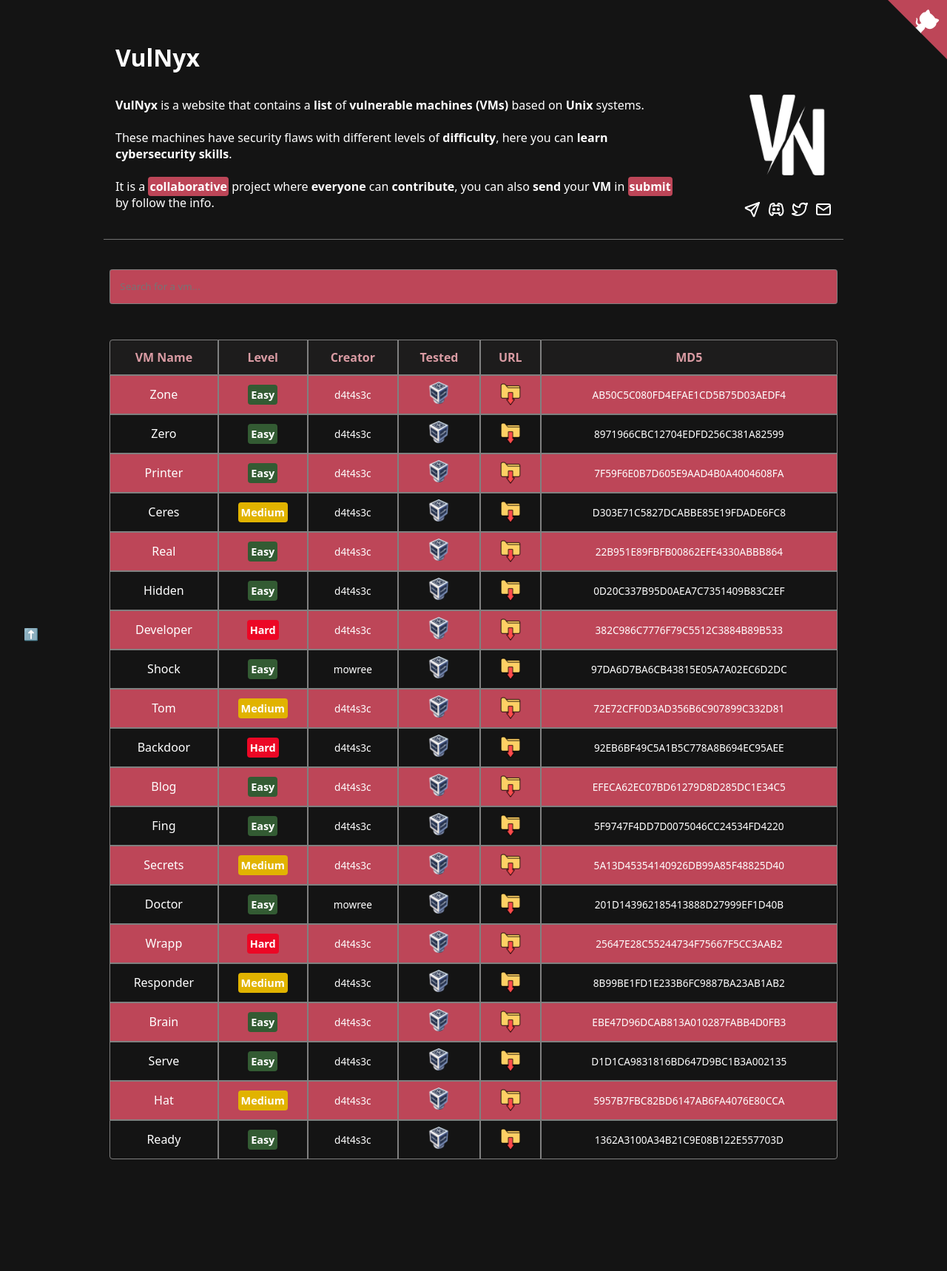
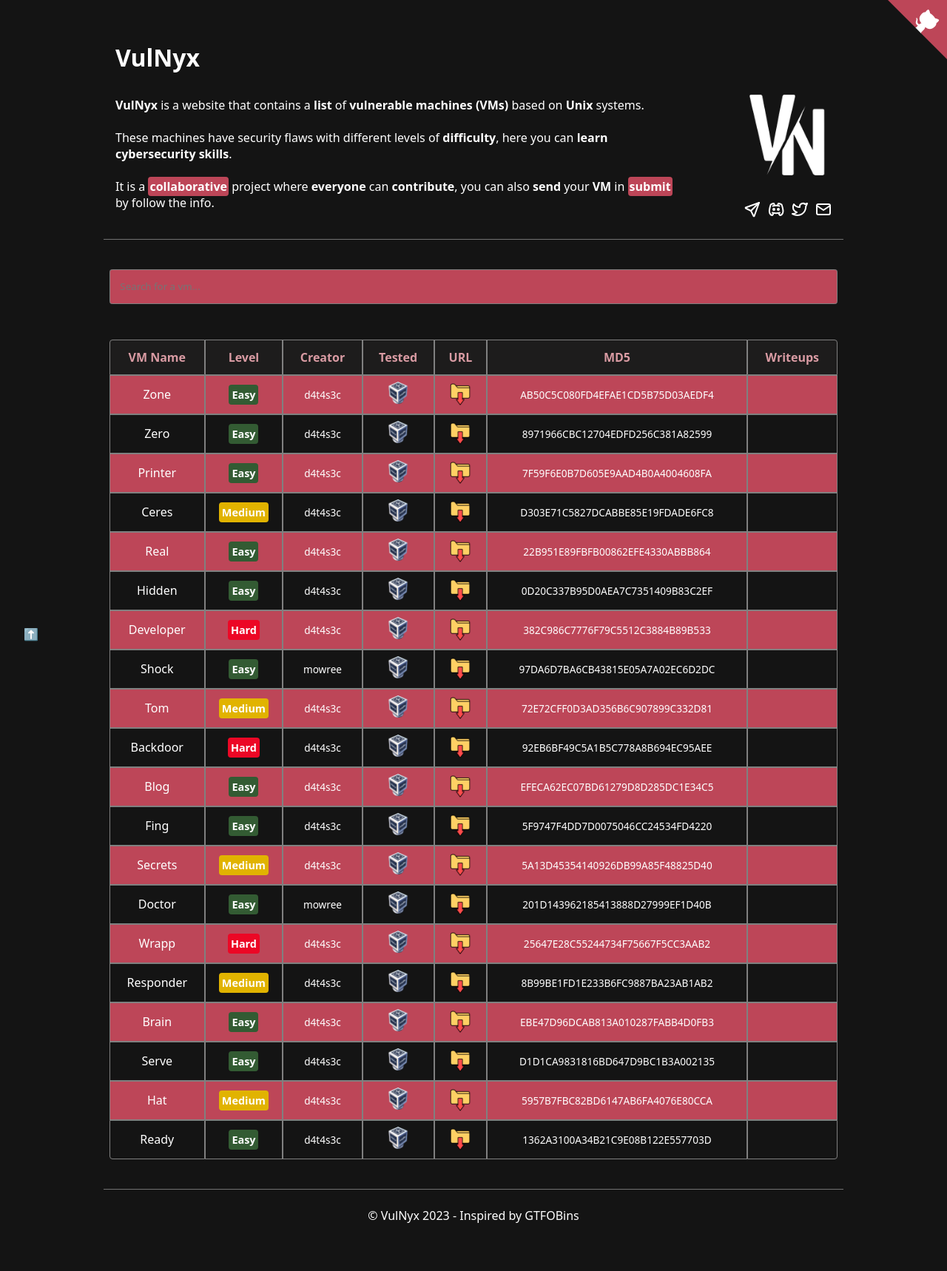
Before and after one commit to VulNyx/vulnyx, a Jekyll site: the page built from index.md, in a window 1280 px wide. Shown: the whole page at 74% size. Built offline with Jekyll 4.4.1, drawn with Linux system fonts in a browser that asks for light colours; before the commit the page ends 1615 px from its top, so only the background shows below that.

Commit message:
feat: add footer

```diff
--- a/_includes/bin_table.html
+++ b/_includes/bin_table.html
@@ -12,6 +12,7 @@
                 <th>Tested</th>
                 <th>URL</th>
                 <th>MD5</th>
+                <th>Writeups</th>
             </tr>
         </thead>
         <tbody>
@@ -26,6 +27,7 @@
             <td class="tested">{% include tested_list.html bin=file %}</td>
             <td class="url">{% include url_list.html bin=file %}</td>
             <td class="md5">{% include md5_list.html bin=file %}</td>
+            <td class="writeups"></td>
             </tr>
             {% endfor %}
         </tbody>
@@ -33,6 +35,9 @@
     <p id="search-message">No matches for <span id="query"></span>. Try with other search.</p>
 </div>
 </main>
+<footer>
+  <p>© VulNyx 2023 - Inspired by <a href="https://gtfobins.github.io/" target="_blank">GTFOBins</a></p>
+</footer>
 
 <script>
   const filter = (query) => {
--- a/assets/style.scss
+++ b/assets/style.scss
@@ -292,6 +292,16 @@ td div {
   scale: 1.2;
 }
 
+footer {
+  margin-top: 2rem;
+  padding: 0.5rem;
+  border-top: 1px solid #727272;
+}
+
+footer p {
+  text-align: center;
+}
+
 @media #{$layout-break} {
   body {
     width: $column-width;
```
